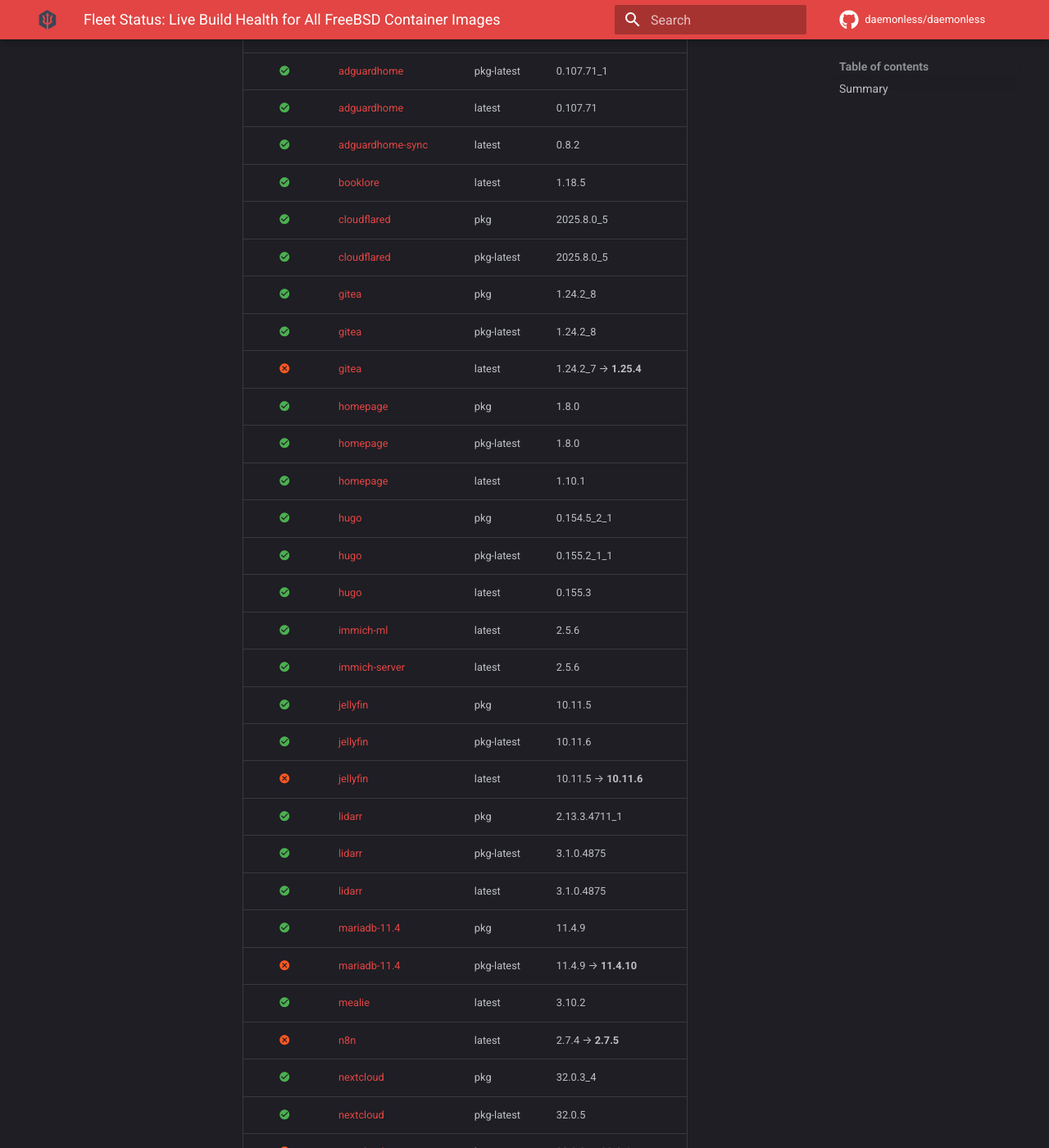
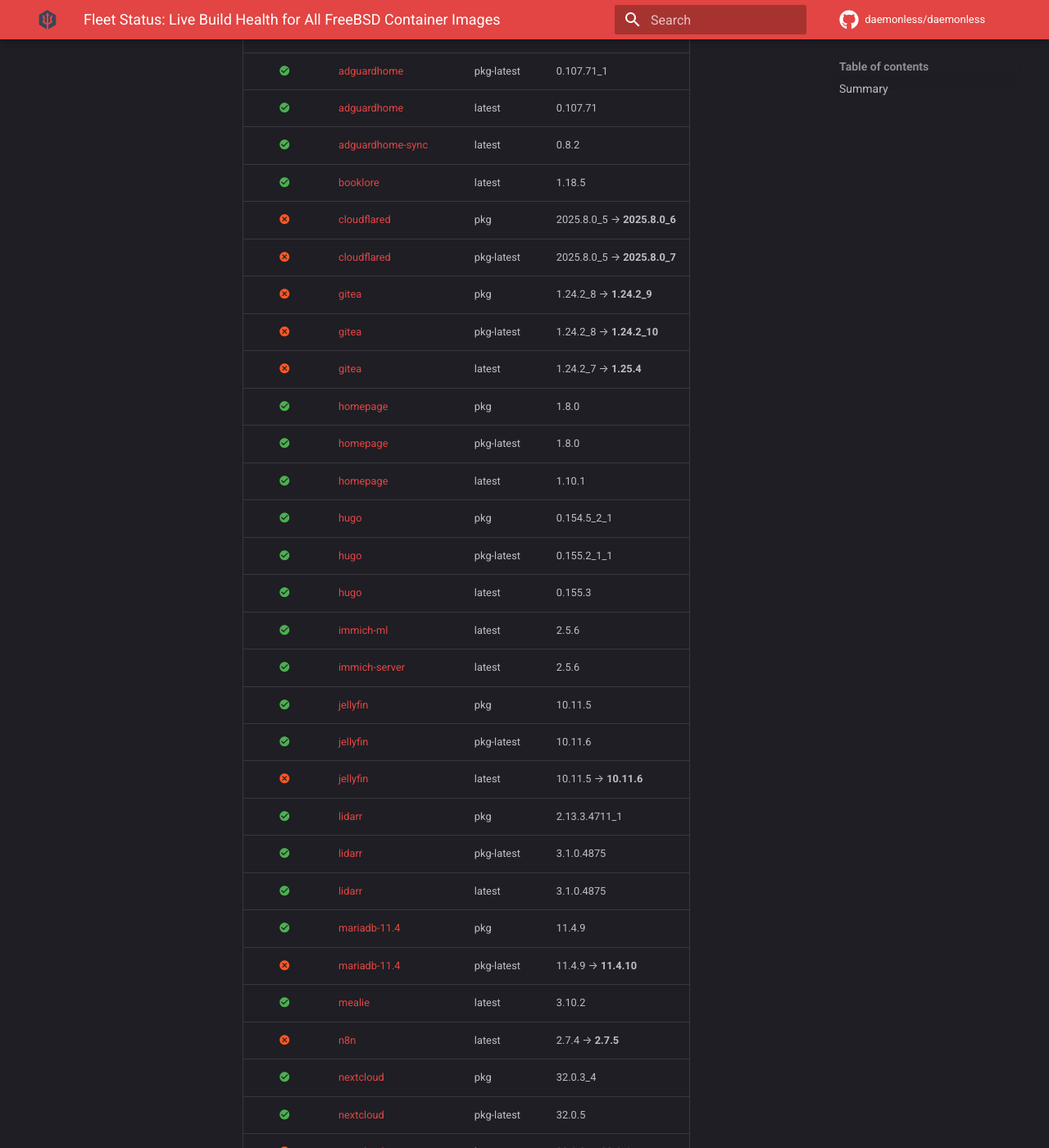
Before and after one commit to daemonless/daemonless-io, an MkDocs documentation site: the page built from docs/status.md, in a window 1280 px wide and 1400 px high, scrolled down 255 px. Shown: the whole window at 82% size. Built offline with MkDocs 1.6.1 and Material for MkDocs 9.7.7, drawn with Linux system fonts in a browser that asks for light colours; comment, search, counter and statistics services are not loaded; some of the changed text lies outside the part shown.

Commit message:
Update version status [skip ci]

```diff
--- a/docs/status.md
+++ b/docs/status.md
@@ -12,10 +12,10 @@ description: "Real-time version tracking for every Daemonless image. See which c
 | :material-check-circle:{ .current } | [adguardhome](https://github.com/daemonless/adguardhome/actions) | latest | 0.107.71 |
 | :material-check-circle:{ .current } | [adguardhome-sync](https://github.com/daemonless/adguardhome-sync/actions) | latest | 0.8.2 |
 | :material-check-circle:{ .current } | [booklore](https://github.com/daemonless/booklore/actions) | latest | 1.18.5 |
-| :material-check-circle:{ .current } | [cloudflared](https://github.com/daemonless/cloudflared/actions) | pkg | 2025.8.0_5 |
-| :material-check-circle:{ .current } | [cloudflared](https://github.com/daemonless/cloudflared/actions) | pkg-latest | 2025.8.0_5 |
-| :material-check-circle:{ .current } | [gitea](https://github.com/daemonless/gitea/actions) | pkg | 1.24.2_8 |
-| :material-check-circle:{ .current } | [gitea](https://github.com/daemonless/gitea/actions) | pkg-latest | 1.24.2_8 |
+| :material-close-circle:{ .outdated } | [cloudflared](https://github.com/daemonless/cloudflared/actions) | pkg | 2025.8.0_5 → **2025.8.0_6** |
+| :material-close-circle:{ .outdated } | [cloudflared](https://github.com/daemonless/cloudflared/actions) | pkg-latest | 2025.8.0_5 → **2025.8.0_7** |
+| :material-close-circle:{ .outdated } | [gitea](https://github.com/daemonless/gitea/actions) | pkg | 1.24.2_8 → **1.24.2_9** |
+| :material-close-circle:{ .outdated } | [gitea](https://github.com/daemonless/gitea/actions) | pkg-latest | 1.24.2_8 → **1.24.2_10** |
 | :material-close-circle:{ .outdated } | [gitea](https://github.com/daemonless/gitea/actions) | latest | 1.24.2_7 → **1.25.4** |
 | :material-check-circle:{ .current } | [homepage](https://github.com/daemonless/homepage/actions) | pkg | 1.8.0 |
 | :material-check-circle:{ .current } | [homepage](https://github.com/daemonless/homepage/actions) | pkg-latest | 1.8.0 |
@@ -41,10 +41,10 @@ description: "Real-time version tracking for every Daemonless image. See which c
 | :material-check-circle:{ .current } | [openspeedtest](https://github.com/daemonless/openspeedtest/actions) | latest | 2.0.5 |
 | :material-check-circle:{ .current } | [overseerr](https://github.com/daemonless/overseerr/actions) | latest | 1.34.0 |
 | :material-check-circle:{ .current } | [plex](https://github.com/daemonless/plex/actions) | latest | 1.43.0.10492-121068a07 |
-| :material-check-circle:{ .current } | [postgres-14](https://github.com/daemonless/postgres-14/actions) | pkg | 14.20 |
-| :material-check-circle:{ .current } | [postgres-14](https://github.com/daemonless/postgres-14/actions) | pkg-latest | 14.20 |
-| :material-check-circle:{ .current } | [postgres-17](https://github.com/daemonless/postgres-17/actions) | pkg | 17.7 |
-| :material-check-circle:{ .current } | [postgres-17](https://github.com/daemonless/postgres-17/actions) | pkg-latest | 17.7 |
+| :material-close-circle:{ .outdated } | [postgres-14](https://github.com/daemonless/postgres-14/actions) | pkg | 14.20 → **14.20_1** |
+| :material-close-circle:{ .outdated } | [postgres-14](https://github.com/daemonless/postgres-14/actions) | pkg-latest | 14.20 → **14.20_1** |
+| :material-close-circle:{ .outdated } | [postgres-17](https://github.com/daemonless/postgres-17/actions) | pkg | 17.7 → **17.7_1** |
+| :material-close-circle:{ .outdated } | [postgres-17](https://github.com/daemonless/postgres-17/actions) | pkg-latest | 17.7 → **17.7_1** |
 | :material-check-circle:{ .current } | [prowlarr](https://github.com/daemonless/prowlarr/actions) | pkg | 2.0.5.5160_1 |
 | :material-check-circle:{ .current } | [prowlarr](https://github.com/daemonless/prowlarr/actions) | pkg-latest | 2.3.0.5236 |
 | :material-check-circle:{ .current } | [prowlarr](https://github.com/daemonless/prowlarr/actions) | latest | 2.3.0.5236 |
@@ -63,14 +63,14 @@ description: "Real-time version tracking for every Daemonless image. See which c
 | :material-check-circle:{ .current } | [sonarr](https://github.com/daemonless/sonarr/actions) | pkg | 4.0.16.2944 |
 | :material-check-circle:{ .current } | [sonarr](https://github.com/daemonless/sonarr/actions) | pkg-latest | 4.0.16.2944_1 |
 | :material-check-circle:{ .current } | [sonarr](https://github.com/daemonless/sonarr/actions) | latest | 4.0.16.2944 |
-| :material-check-circle:{ .current } | [tailscale](https://github.com/daemonless/tailscale/actions) | pkg | 1.94.1 |
-| :material-check-circle:{ .current } | [tailscale](https://github.com/daemonless/tailscale/actions) | pkg-latest | 1.94.1 |
+| :material-close-circle:{ .outdated } | [tailscale](https://github.com/daemonless/tailscale/actions) | pkg | 1.94.1 → **1.94.1_1** |
+| :material-close-circle:{ .outdated } | [tailscale](https://github.com/daemonless/tailscale/actions) | pkg-latest | 1.94.1 → **1.94.1_1** |
 | :material-close-circle:{ .outdated } | [tailscale](https://github.com/daemonless/tailscale/actions) | latest | 1.92.3 → **1.94.1** |
 | :material-check-circle:{ .current } | [tautulli](https://github.com/daemonless/tautulli/actions) | pkg | 2.16.0_1 |
 | :material-check-circle:{ .current } | [tautulli](https://github.com/daemonless/tautulli/actions) | pkg-latest | 2.16.0_1 |
 | :material-check-circle:{ .current } | [tautulli](https://github.com/daemonless/tautulli/actions) | latest | 2.16.0 |
 | :material-check-circle:{ .current } | [traefik](https://github.com/daemonless/traefik/actions) | pkg | 3.6.7 |
-| :material-check-circle:{ .current } | [traefik](https://github.com/daemonless/traefik/actions) | pkg-latest | 3.6.7 |
+| :material-close-circle:{ .outdated } | [traefik](https://github.com/daemonless/traefik/actions) | pkg-latest | 3.6.7 → **3.6.7_1** |
 | :material-check-circle:{ .current } | [traefik](https://github.com/daemonless/traefik/actions) | latest | 3.6.8 |
 | :material-check-circle:{ .current } | [transmission](https://github.com/daemonless/transmission/actions) | pkg | 4.0.6_7 |
 | :material-check-circle:{ .current } | [transmission](https://github.com/daemonless/transmission/actions) | pkg-latest | 4.0.6_7 |
```
Also changed, not shown: other parts of docs/status.md (+2 -2 lines).
